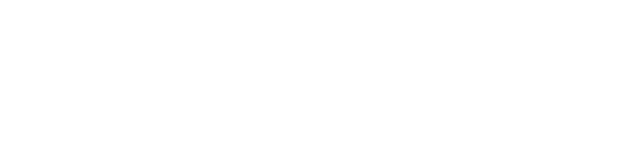
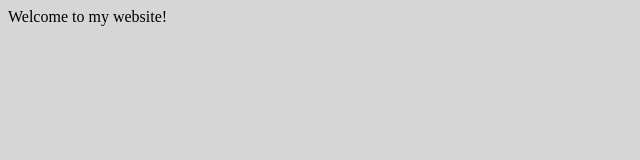
Before and after one commit to robinbursjoo/project_frontend_course_master, a plain HTML site: page index.html in a window 1280 px wide. Shown: the whole page, without its empty margins (0-640 px from the left). Drawn offline with Linux system fonts and the light colour scheme.

Commit message:
init css

```diff
--- /dev/null
+++ b/css/style.css
@@ -0,0 +1,3 @@
+body {
+    background-color: rgb(214, 214, 214);
+}
--- a/index.html
+++ b/index.html
@@ -3,9 +3,11 @@
     <meta charset="UTF-8">
     <meta http-equiv="X-UA-Compatible" content="IE=edge">
     <meta name="viewport" content="width=device-width, initial-scale=1.0">
-    <title>Document</title>
+    <title>Robin Bursjöö</title>
+    <link rel="stylesheet" href="css/style.css">
 </head>
 <body>
+    Welcome to my website!
 
 </body>
 </html>
```
